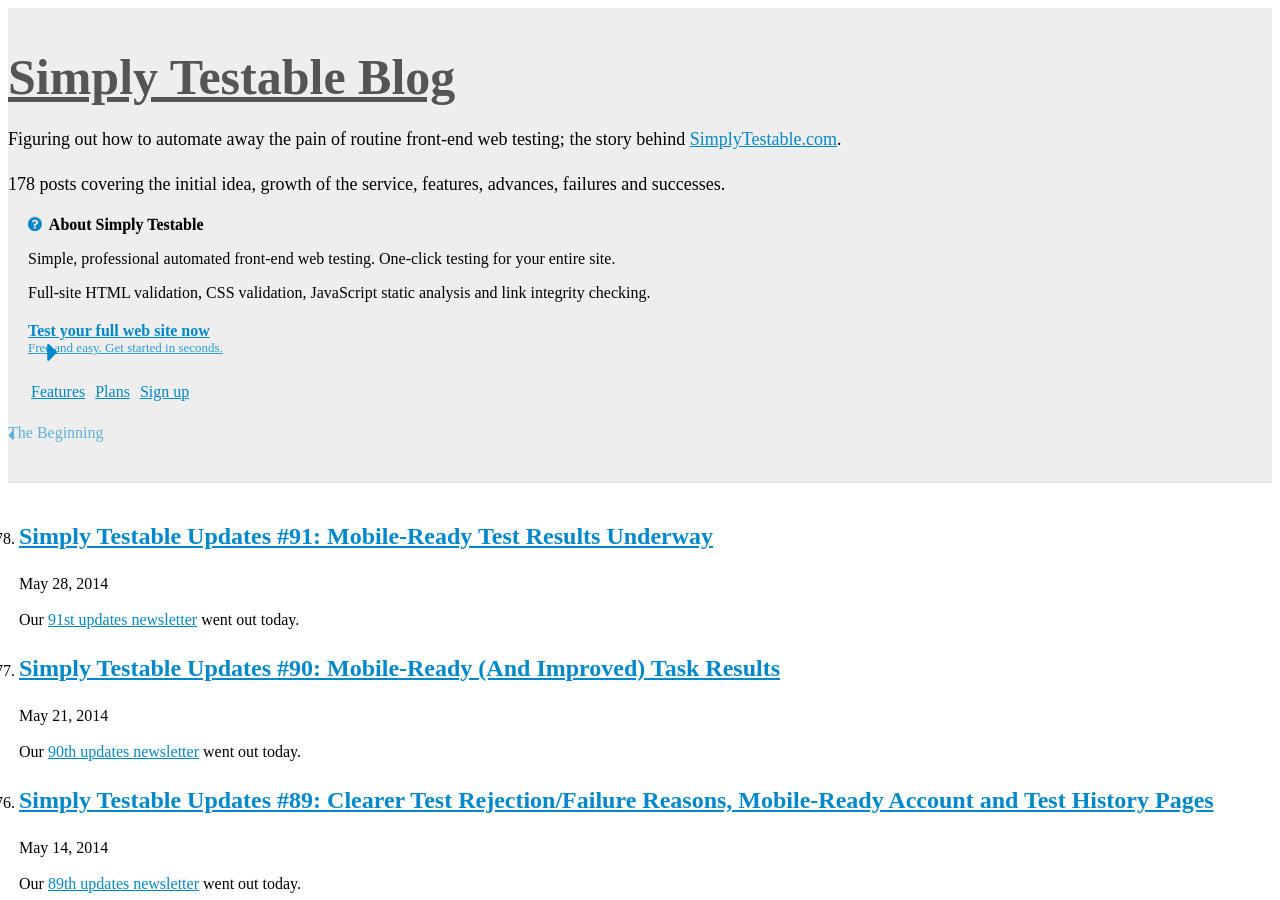
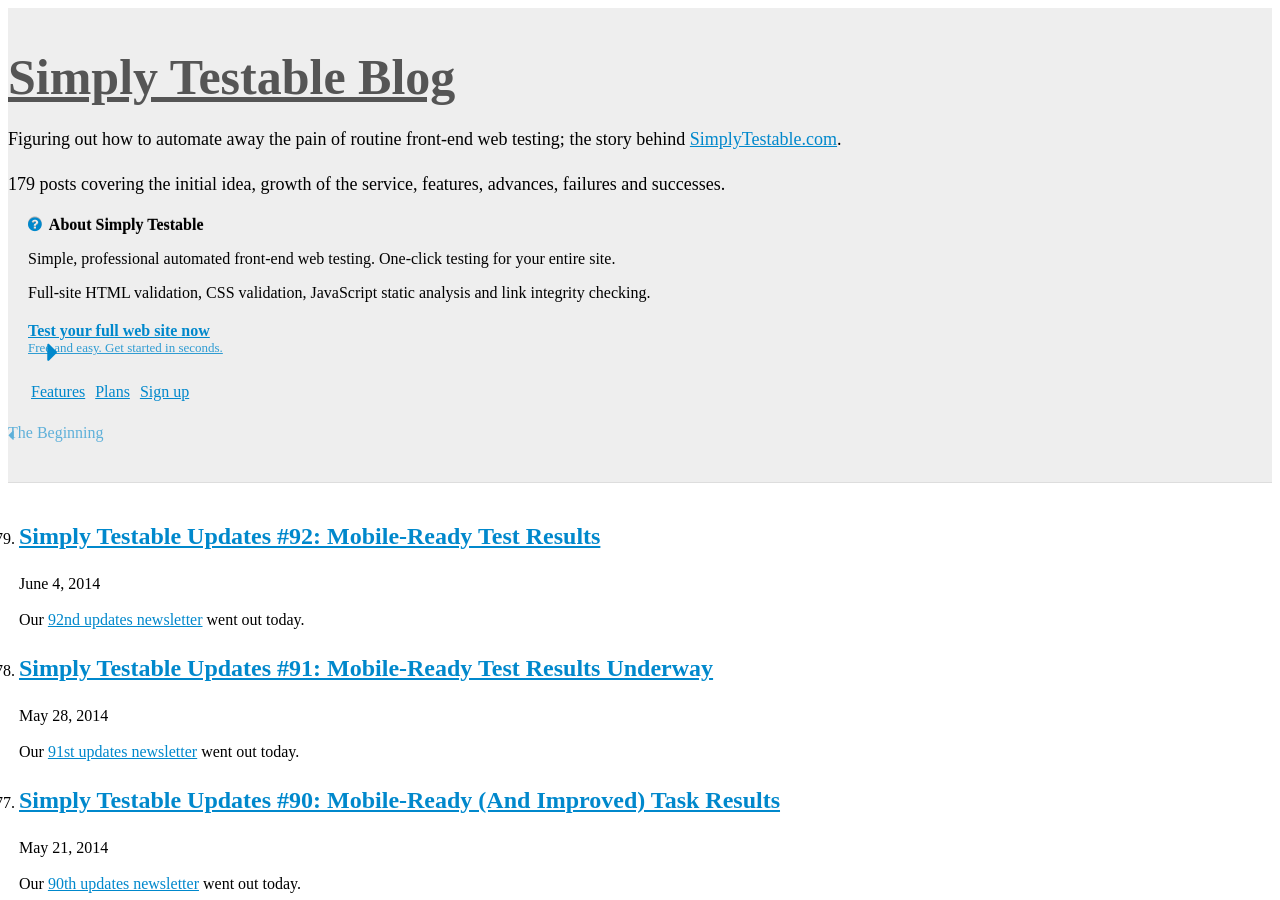
Before and after one commit to webignition/blog.simplytestable.com, a Jekyll site: the page built from archive/index.html, in a window 1280 px wide and 900 px high. Built offline with Jekyll 4.4.1, drawn with Linux system fonts in a browser that asks for light colours; nearby versions of some CDN libraries; comment, search, counter and statistics services are not loaded; a style sheet for code colours, icons or effects is not loaded; some of the changed text lies outside the part shown.

Commit message:
92nd newsletter notification

```diff
--- a/archive/index.html
+++ b/archive/index.html
@@ -6,6 +6,28 @@ is_archive: true
 <ol class="archive">
 
 
+    <li value="179">
+        <h2><a href="/simply-testable-updates-92/">Simply Testable Updates #92: Mobile-Ready Test Results </a></h2>
+        <p class="post-date">June  4, 2014</p>
+
+
+
+
+
+
+
+
+
+    <p>
+        Our <a href="http://us5.campaign-archive2.com/?u=ac75e33d993d2b502e333ddd0&amp;id=4349e8a10f">92nd updates newsletter</a> went out today.
+    </p>
+
+
+
+
+    </li>
+
+
     <li value="178">
         <h2><a href="/simply-testable-updates-91/">Simply Testable Updates #91: Mobile-Ready Test Results Underway </a></h2>
         <p class="post-date">May 28, 2014</p>
```
Also changed, not shown: _posts/2014/2014-06-04-simply-testable-updates-92.html (added, +15 -0 lines), sitemap.xml (+7 -3 lines).
